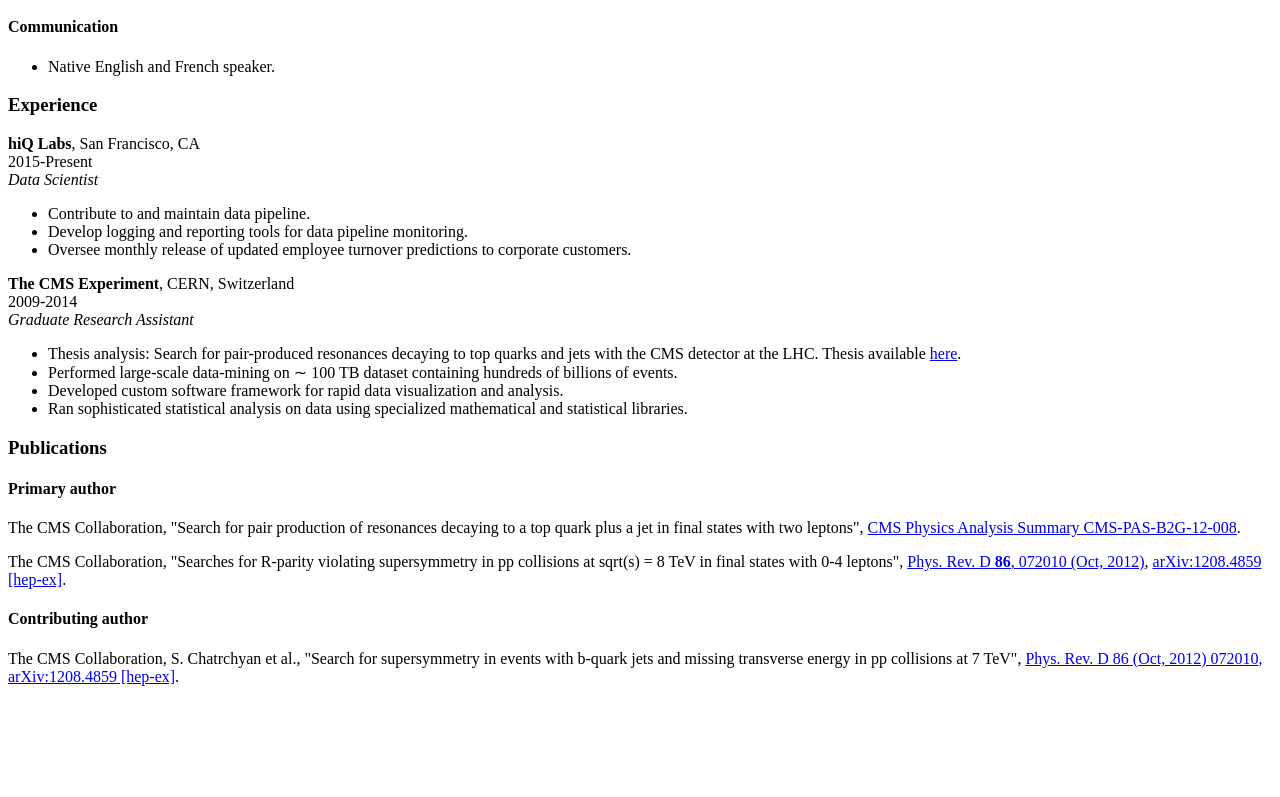
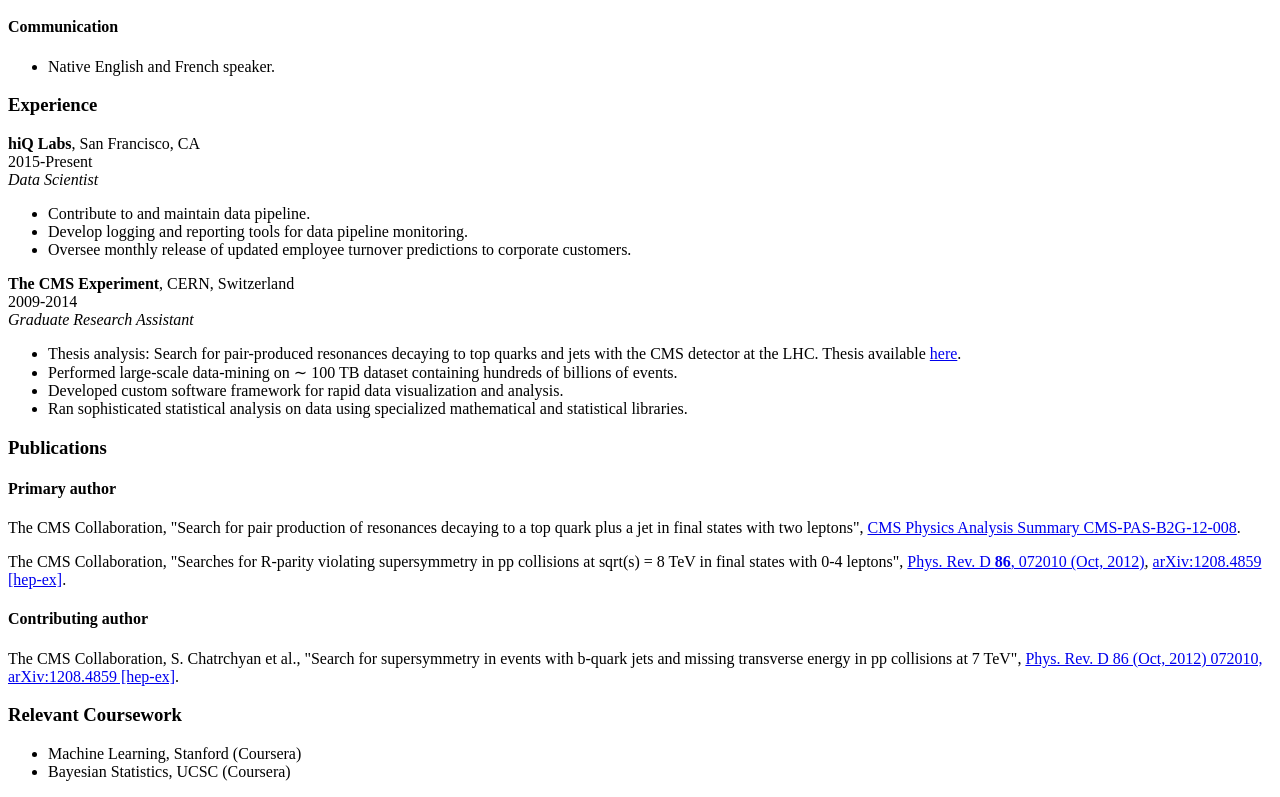
Before and after one commit to galank/galank.github.io, a plain HTML site: page index.html in a window 1280 px wide. Shown: the part 717-1514 px from the top of the page. Before the commit the page ends 1419 px from the top, so only its background shows below. Drawn offline with Linux system fonts and the light colour scheme.

Commit message:
add relevant coursework section

```diff
--- a/index.html
+++ b/index.html
@@ -92,5 +92,12 @@ with two leptons", <a href="http://cds.cern.ch/record/1630845">CMS Physics Analy
 <p>The CMS Collaboration, S. Chatrchyan et al., "Search for supersymmetry in events with b-quark jets and missing
 transverse energy in pp collisions at 7 TeV", <a href="http://dx.doi.org/10.1103/PhysRevD.86.072010">Phys. Rev. D 86 (Oct, 2012) 072010, arXiv:1208.4859 [hep-ex]</a>.</p>
 
+<h3>Relevant Coursework</h3>
+
+<ul>
+<li>Machine Learning, Stanford (Coursera)</li>
+<li>Bayesian Statistics, UCSC (Coursera)</li>
+</ul>
+
 </body>
 </html>
```
